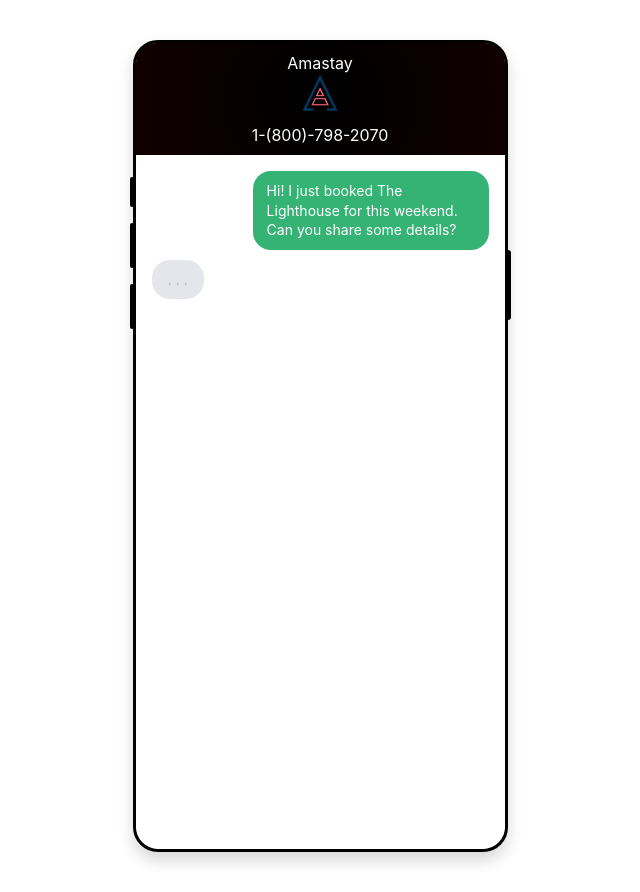
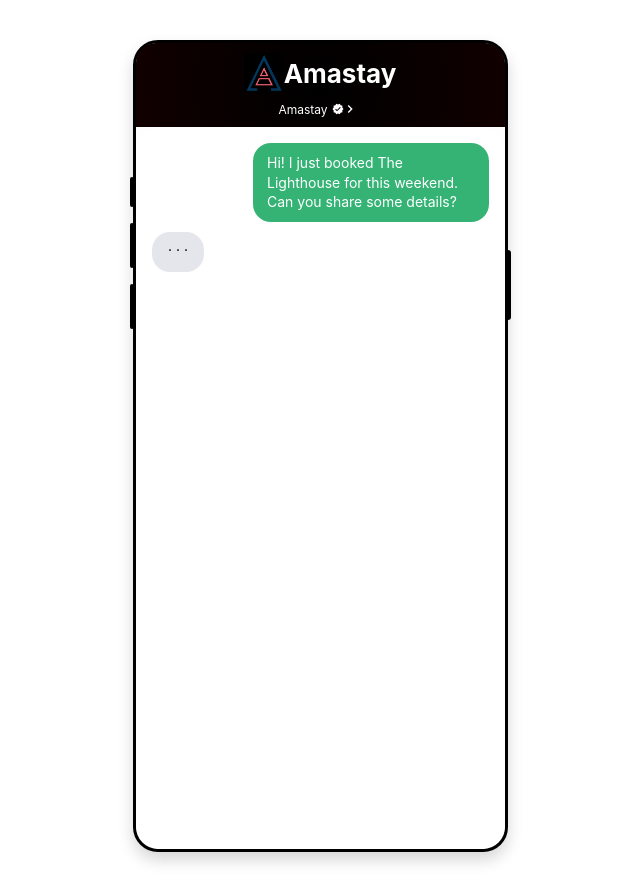
Before and after one commit to justinkahrs/on-device-demo, a Next.js app: page /rcs-demo in a window 1280 px wide. Shown: the whole page, without its empty margins (320-960 px from the left). Built offline with nearby package versions, Linux system fonts and the light colour scheme.

Commit message:
fix: Add components but not using them all yet

```diff
--- /dev/null
+++ b/src/app/rcs-demo/components/ChatWindow.module.css
@@ -0,0 +1,8 @@
+.chatWindow {
+  flex: 1;
+  padding: 16px;
+  overflow-y: auto;
+  background: #e7e7e7;
+  position: relative;
+  height: calc(812px - 160px); /* Subtracting header and any extra padding */
+}
--- /dev/null
+++ b/src/app/rcs-demo/components/Header.module.css
@@ -0,0 +1,39 @@
+.header {
+  display: flex;
+  flex-direction: column;
+  align-items: center;
+  padding: 8px 0;
+  background: #fff;
+}
+
+.headerRow {
+  width: 100%;
+  display: flex;
+  justify-content: center;
+  align-items: center;
+  margin-bottom: 8px;
+}
+
+.title {
+  font-size: 18px;
+  font-weight: 600;
+  font-family: sans-serif;
+}
+
+.logoContainer {
+  display: flex;
+  align-items: center;
+  gap: 8px;
+  margin-bottom: 4px;
+}
+
+.backButton {
+  font-size: 20px;
+  cursor: pointer;
+}
+
+.phoneNumber {
+  font-size: 14px;
+  color: #888;
+  font-family: sans-serif;
+}
--- /dev/null
+++ b/src/app/rcs-demo/components/Message.module.css
@@ -0,0 +1,75 @@
+.myMessage {
+  display: flex;
+  justify-content: flex-end;
+  margin-bottom: 8px;
+}
+
+.theirMessage {
+  display: flex;
+  justify-content: flex-start;
+  margin-bottom: 8px;
+}
+
+.bubble {
+  padding: 10px 14px;
+  border-radius: 16px;
+  background: #fff;
+  font-family: sans-serif;
+  font-size: 14px;
+  max-width: 70%;
+  word-wrap: break-word;
+}
+
+.messageAppear {
+  animation: fadeInUp 0.2s ease-in;
+}
+
+.typingDots {
+  display: inline-block;
+  width: 20px;
+  text-align: center;
+  letter-spacing: 2px;
+}
+
+.typingDots span {
+  animation: bounce 1s infinite;
+  font-weight: bold;
+  font-size: 18px;
+}
+
+.typingDots span:nth-child(1) {
+  animation-delay: 0s;
+}
+
+.typingDots span:nth-child(2) {
+  animation-delay: 0.2s;
+}
+
+.typingDots span:nth-child(3) {
+  animation-delay: 0.4s;
+}
+
+@keyframes bounce {
+
+  0%,
+  80%,
+  100% {
+    transform: translateY(0);
+  }
+
+  40% {
+    transform: translateY(-5px);
+  }
+}
+
+@keyframes fadeInUp {
+  from {
+    opacity: 0;
+    transform: translateY(8px);
+  }
+
+  to {
+    opacity: 1;
+    transform: translateY(0);
+  }
+}
--- a/src/app/rcs-demo/page.tsx
+++ b/src/app/rcs-demo/page.tsx
@@ -1,6 +1,8 @@
 "use client";
 
 import { useState, useEffect, useRef } from "react";
+import VerifiedIcon from "@mui/icons-material/Verified";
+import ChevronRightIcon from "@mui/icons-material/ChevronRight";
 import styles from "./styles.module.css";
 import Image from "next/image";
 import logoSquare from "../../assets/logo-square.jpg";
@@ -71,17 +73,18 @@ export default function RcsDemo() {
         <div className={styles.volumeButton} />
         <div className={styles.volumeButton} />
       </div>
-      <div className={styles.powerButton}></div>
+      <div className={styles.powerButton} />
       <div className={styles.header}>
-        <div className={styles.headerRow}>
-          <div className={styles.title}>Amastay</div>
+        <div className={styles.headerRow}></div>
+        <div className={styles.logoContainer}>
+          <Image src={logoSquare} alt="Logo" width={40} height={40} />
+          <span className={styles.title}>Amastay</span>
         </div>
-        <div className={styles.logoContainer}>
-          <div className={styles.backButton}>&lt;</div>
-
-          <Image src={logoSquare} alt="Logo" width={40} height={40} />
+        <div className={styles.phoneNumber}>
+          <div>Amastay </div>
+          <VerifiedIcon fontSize="small" style={{ height: "12px" }} />
+          <ChevronRightIcon style={{ height: "16px", marginLeft: "-10px" }} />
         </div>
-        <div className={styles.phoneNumber}>1-(800)-798-2070</div>
       </div>
 
       <div ref={chatWindowRef} className={styles.chatWindow}>
--- a/src/app/rcs-demo/styles.module.css
+++ b/src/app/rcs-demo/styles.module.css
@@ -57,10 +57,23 @@
   padding: 10px;
 }
 
+.logoContainer {
+  display: flex;
+  align-items: center;
+}
+
+.title {
+  font-weight: bold;
+  font-size: 26px;
+}
+
 .phoneNumber {
+  display: flex;
+  flex-direction: row;
+  align-items: center;
   text-align: center;
   margin-top: 8px;
-  font-size: 16px;
+  font-size: 12px;
 }
 
 .backButton {
@@ -142,10 +155,18 @@
 }
 
 .messageAppear {
-  animation: messageAppearScale 0.35s ease-out;
+  animation: messageAppear 0.2s ease-out forwards;
 }
 
-@keyframes messageAppearScale {
+.theirMessage .messageAppear {
+  transform-origin: top left;
+}
+
+.myMessage .messageAppear {
+  transform-origin: top right;
+}
+
+@keyframes messageAppear {
   from {
     transform: scale(0.86);
   }
@@ -156,10 +177,11 @@
 }
 
 .typingDots span {
+  color: inherit;
   display: inline-block;
   margin: 0 2px;
   border-radius: 50%;
-  animation: typing 1.2s infinite steps(1, end);
+  animation: typing .8s infinite steps(1, end);
 }
 
 .typingDots span:nth-child(2) {
@@ -172,17 +194,14 @@
 
 @keyframes typing {
   0% {
-    opacity: 0.25;
     transform: translateY(0);
   }
 
   20% {
-    opacity: 1;
     transform: translateY(-6px);
   }
 
   40% {
-    opacity: 0.25;
     transform: translateY(0);
   }
 
```
Also changed, not shown: package.json (+8 -4 lines), src/app/rcs-demo/components/ChatWindow.tsx (added, +16 -0 lines), src/app/rcs-demo/components/Header.tsx (added, +20 -0 lines), src/app/rcs-demo/components/Message.tsx (added, +38 -0 lines), src/app/rcs-demo/components/PhoneContainer.module.css (added, +38 -0 lines), src/app/rcs-demo/components/PhoneContainer.tsx (added, +21 -0 lines), 1 other file (tests, documents, lock files or other folders).
